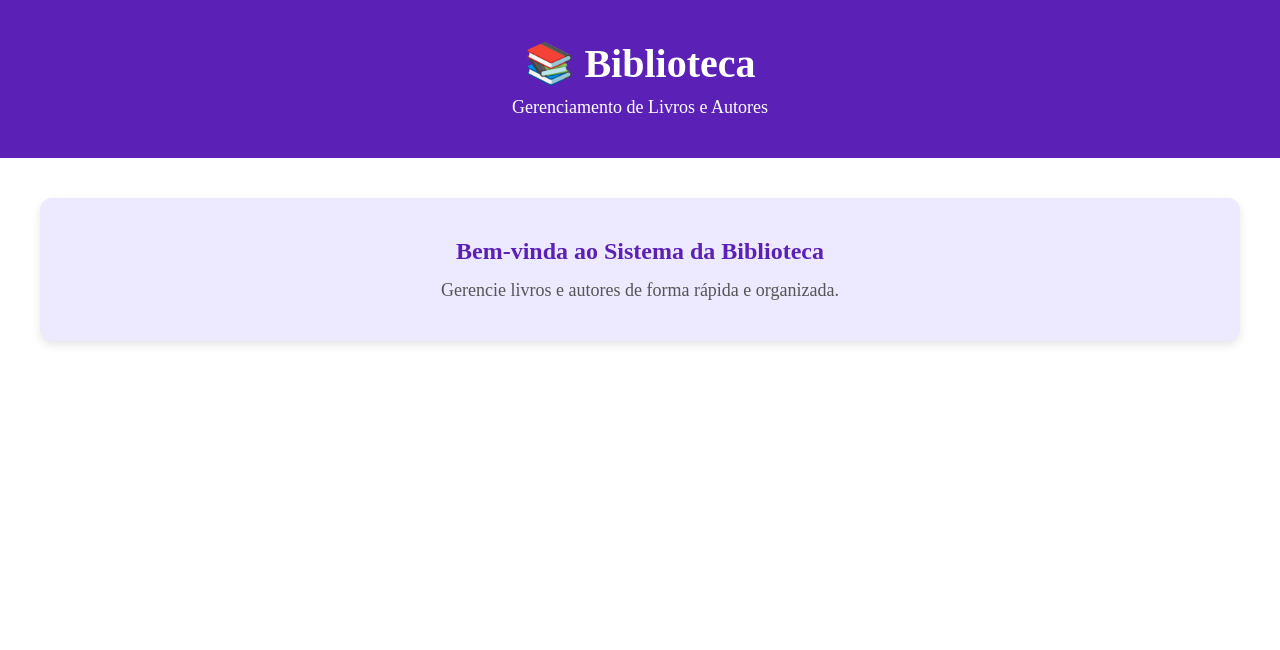
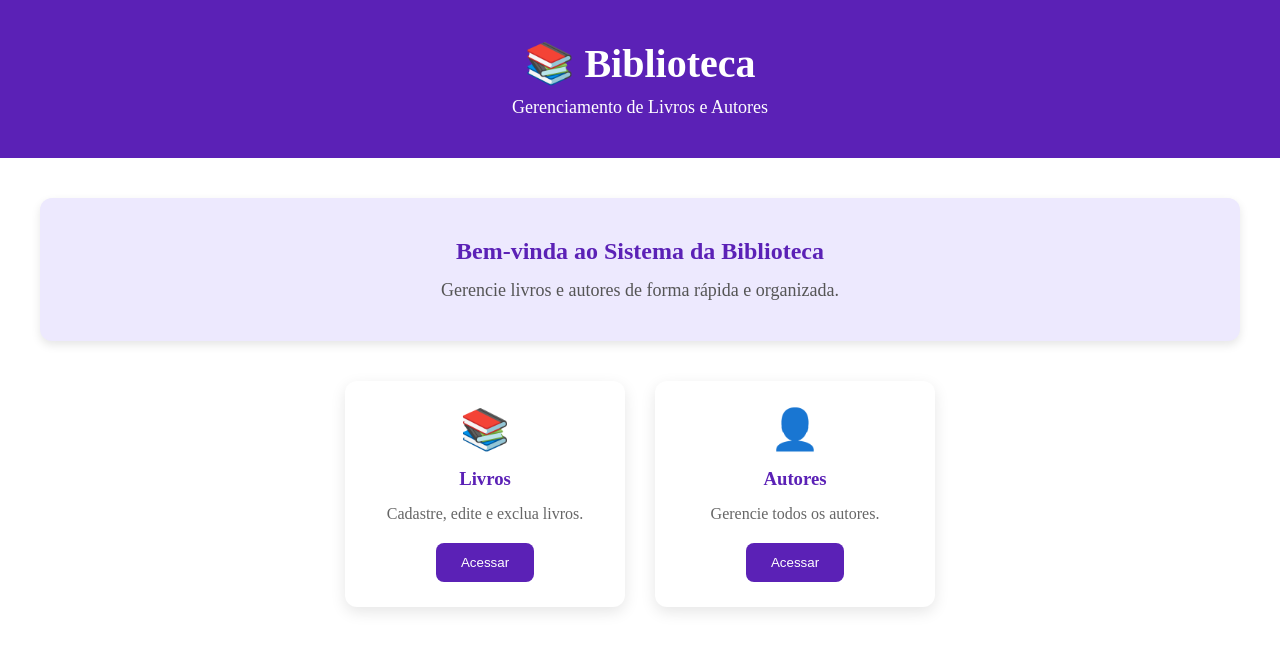
Before and after one commit to GiovanaVeronezi/colecao_de_uma_livraria, a React app in the folder frontend/: page / in a window 1280 px wide. Shown: the top 650 px of the page. Built offline with nearby package versions, Linux system fonts and the light colour scheme; the HTML template or start-up script is replaced by a standard one.

Commit message:
feat: Adicionando cards

```diff
--- /dev/null
+++ b/frontend/src/components/Card/Card.css
@@ -0,0 +1,61 @@
+.card{
+
+    background:white;
+
+    border-radius:12px;
+
+    padding:25px;
+
+    width:280px;
+
+    box-shadow:0px 5px 15px rgba(0,0,0,.1);
+
+    text-align:center;
+
+}
+
+.card h2{
+
+    font-size:40px;
+
+}
+
+.card h3{
+
+    color:#5b21b6;
+
+    margin:15px 0;
+
+}
+
+.card p{
+
+    color:#666;
+
+    margin-bottom:20px;
+
+}
+
+.card button{
+
+    background:#5b21b6;
+
+    color:white;
+
+    border:none;
+
+    padding:12px 25px;
+
+    border-radius:8px;
+
+    cursor:pointer;
+
+    transition:.3s;
+
+}
+
+.card button:hover{
+
+    background:#4c1d95;
+
+}
--- /dev/null
+++ b/frontend/src/components/Card/Card.jsx
@@ -0,0 +1,19 @@
+import "./Card.css";
+
+function Card(props) {
+  return (
+    <div className="card">
+
+      <h2>{props.icone}</h2>
+
+      <h3>{props.titulo}</h3>
+
+      <p>{props.descricao}</p>
+
+      <button>{props.botao}</button>
+
+    </div>
+  );
+}
+
+export default Card;
--- a/frontend/src/pages/Home/Home.css
+++ b/frontend/src/pages/Home/Home.css
@@ -1,33 +1,29 @@
-.home{
-    padding:40px;
+.home {
+    padding: 40px;
 }
 
-.hero{
-
-    background:#ede9fe;
-
-    border-radius:12px;
-
-    padding:40px;
-
-    text-align:center;
-
-    box-shadow:0px 4px 10px rgba(0,0,0,.1);
-
+.hero {
+    background: #ede9fe;
+    border-radius: 12px;
+    padding: 40px;
+    text-align: center;
+    box-shadow: 0px 4px 10px rgba(0, 0, 0, .1);
 }
 
-.hero h2{
-
-    color:#5b21b6;
-
-    margin-bottom:15px;
-
+.hero h2 {
+    color: #5b21b6;
+    margin-bottom: 15px;
 }
 
-.hero p{
+.hero p {
+    color: #555;
+    font-size: 18px;
+}
 
-    color:#555;
-
-    font-size:18px;
-
+.cards {
+    display: flex;
+    justify-content: center;
+    gap: 30px;
+    margin-top: 40px;
+    flex-wrap: wrap;
 }
--- a/frontend/src/pages/Home/Home.jsx
+++ b/frontend/src/pages/Home/Home.jsx
@@ -1,4 +1,5 @@
 import "./Home.css";
+import Card from "../../components/Card/Card";
 
 function Home() {
   return (
@@ -14,6 +15,24 @@ function Home() {
 
       </section>
 
+      <section className="cards">
+
+        <Card
+          icone="📚"
+          titulo="Livros"
+          descricao="Cadastre, edite e exclua livros."
+          botao="Acessar"
+        />
+
+        <Card
+          icone="👤"
+          titulo="Autores"
+          descricao="Gerencie todos os autores."
+          botao="Acessar"
+        />
+
+      </section>
+
     </main>
   );
 }
```
